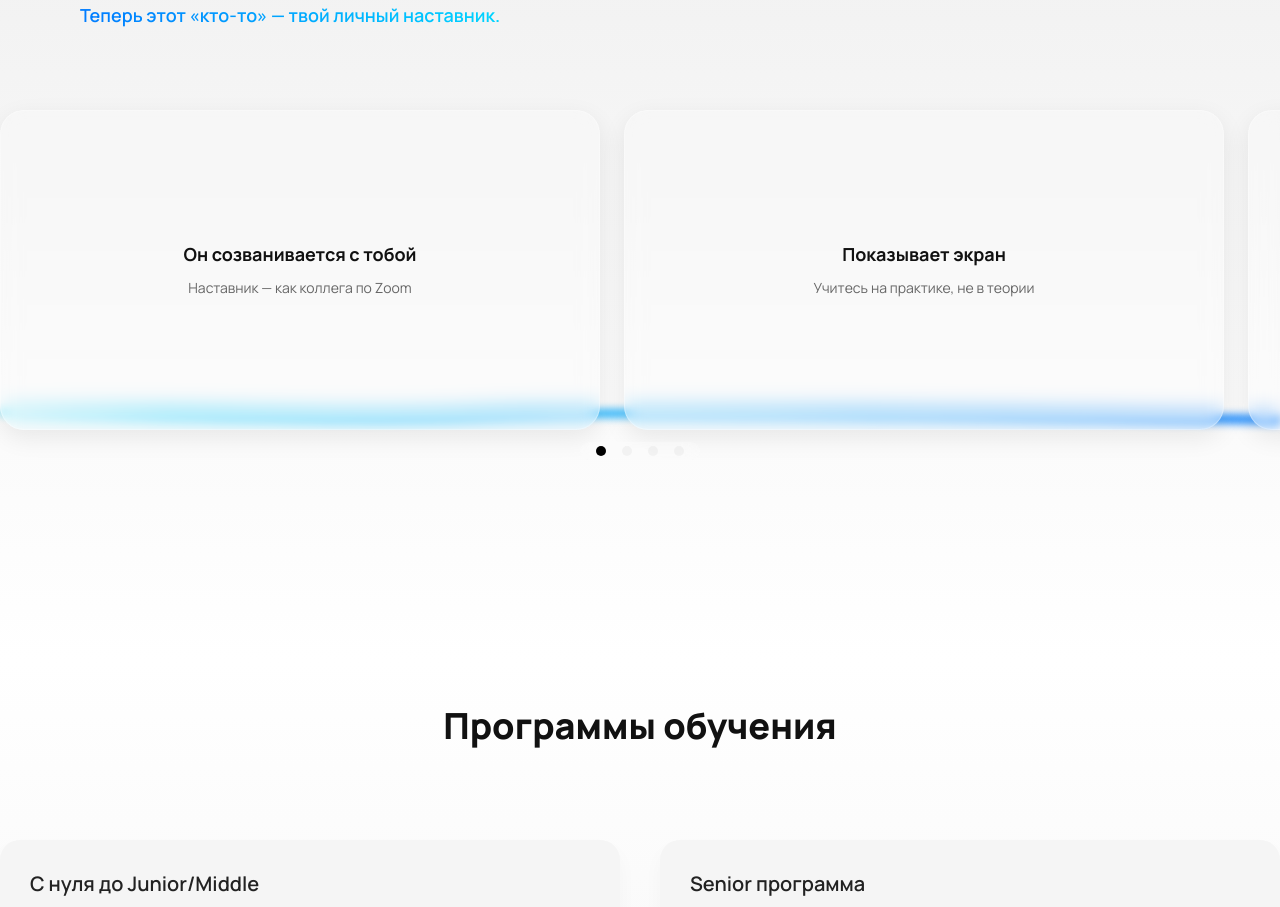
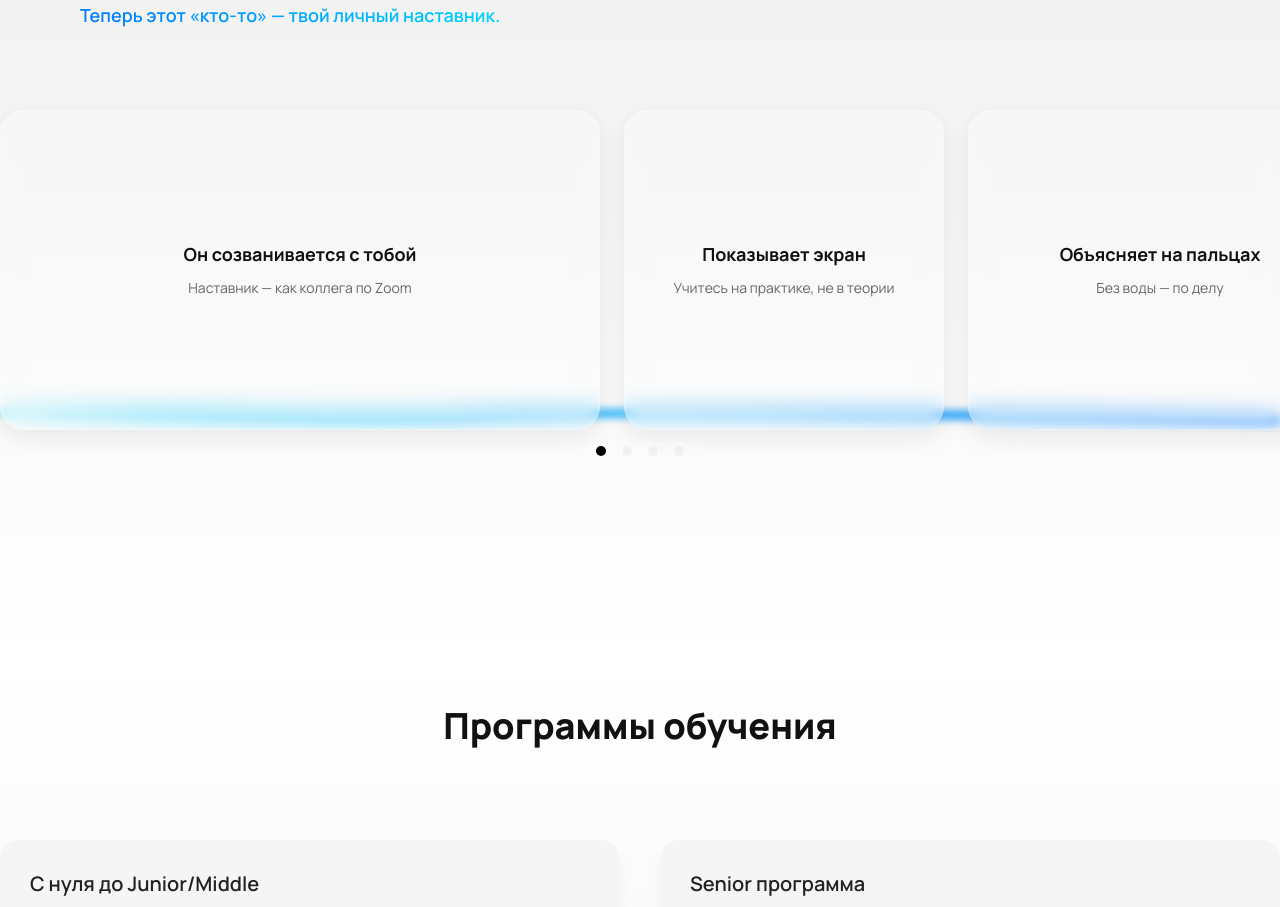
Before and after one commit to Ayraek/new-page-one-to-one, a React (Vite) app: page / in a window 1280 px wide. Shown: the part 910-1817 px from the top of the page. Built offline with nearby package versions, Linux system fonts and the light colour scheme.

Commit message:
Adjust concept card widths

```diff
--- a/src/components/Concept/Concept.module.css
+++ b/src/components/Concept/Concept.module.css
@@ -86,6 +86,14 @@
     transition: transform 0.3s ease;
   }
 
+  .cardNarrow {
+    width: 25vw;
+  }
+
+  .cardMedium {
+    width: 30vw;
+  }
+
   .cardTitle {
     font-size: 18px;
     font-weight: 700;
--- a/src/components/Concept/Concept.tsx
+++ b/src/components/Concept/Concept.tsx
@@ -50,14 +50,23 @@ const Concept: React.FC = () => {
           keyboard={{ enabled: true }}
           onSwiper={(swiper) => (swiperRef.current = swiper)}
         >
-          {slides.map((slide, index) => (
-            <SwiperSlide key={index} className={styles.slide}>
-              <div className={styles.card}>
-                <h3 className={styles.cardTitle}>{slide.title}</h3>
-                <p className={styles.cardSubtitle}>{slide.subtitle}</p>
-              </div>
-            </SwiperSlide>
-          ))}
+          {slides.map((slide, index) => {
+            let cardClass = styles.card;
+            if (index === 1 || index === 4) {
+              cardClass = `${styles.card} ${styles.cardNarrow}`;
+            } else if (index === 2) {
+              cardClass = `${styles.card} ${styles.cardMedium}`;
+            }
+
+            return (
+              <SwiperSlide key={index} className={styles.slide}>
+                <div className={cardClass}>
+                  <h3 className={styles.cardTitle}>{slide.title}</h3>
+                  <p className={styles.cardSubtitle}>{slide.subtitle}</p>
+                </div>
+              </SwiperSlide>
+            );
+          })}
         </Swiper>
 
         <div className={styles.neonLine}>
```
